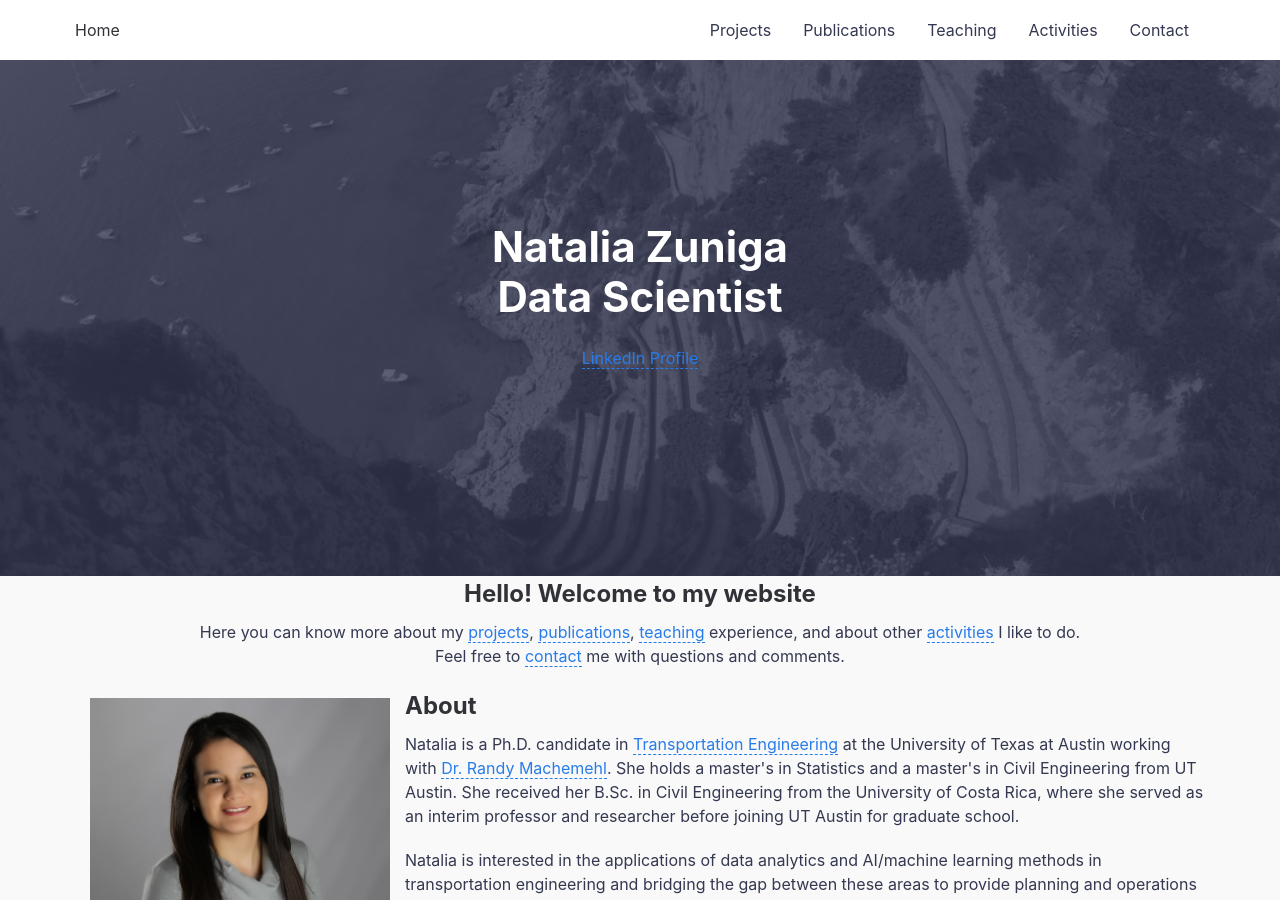
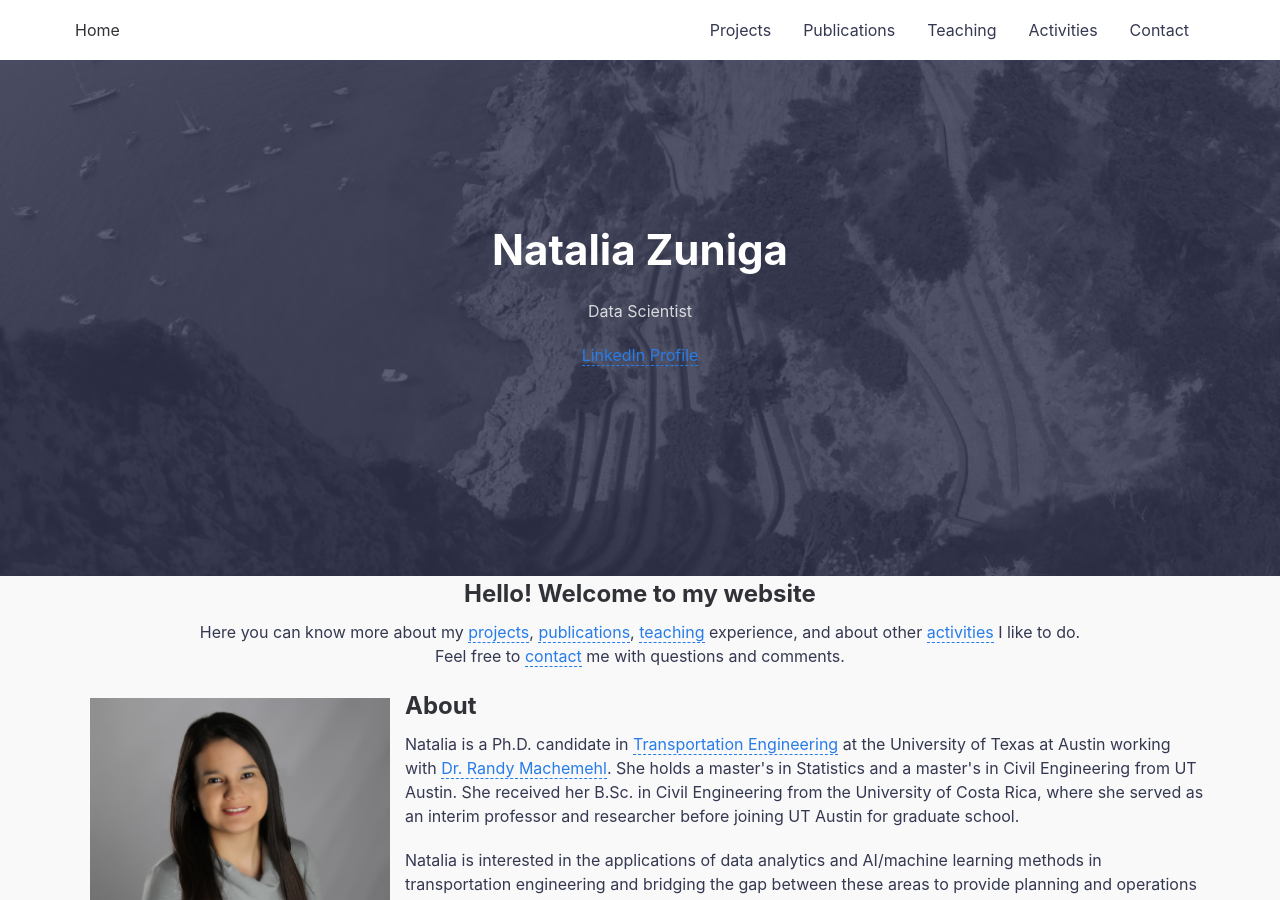
Before and after one commit to nzunigag/nzunigag.github.io, a Jekyll site: the page built from index.md, in a window 1280 px wide and 900 px high. Built offline with Jekyll 4.4.1, drawn with Linux system fonts in a browser that asks for light colours; comment, search, counter and statistics services are not loaded.

Commit message:
Update default.html

```diff
--- a/_layouts/default.html
+++ b/_layouts/default.html
@@ -21,9 +21,9 @@ layout: compress
 
     <div class="hero lazyload" data-bg="{{site.url}}/assets/img/main.jpg">
       <div class="hero__wrap">
-        <h2 class="hero__title">{{ site.title | escape }} <br> {{ site.tagline }}</h2>
+        <h2 class="hero__title">{{ site.title | escape }}</h2>
         <!-- <h1 class="hero__title">{{ site.title | escape }}</h1> -->
-        <!-- <p class="hero__meta">{{ site.tagline }}</p> -->
+        <p class="hero__meta">{{ site.tagline }}</p>
        <script type="text/javascript" src="https://platform.linkedin.com/badges/js/profile.js" async defer></script>
        <div class="LI-profile-badge"  data-version="v1" data-size="large" data-locale="en_US" data-type="horizontal" data-theme="dark" data-vanity="nzunigag"><a class="LI-simple-link" href='https://www.linkedin.com/in/nzunigag?trk=profile-badge'>LinkedIn Profile</a></div>
         </div>
```
